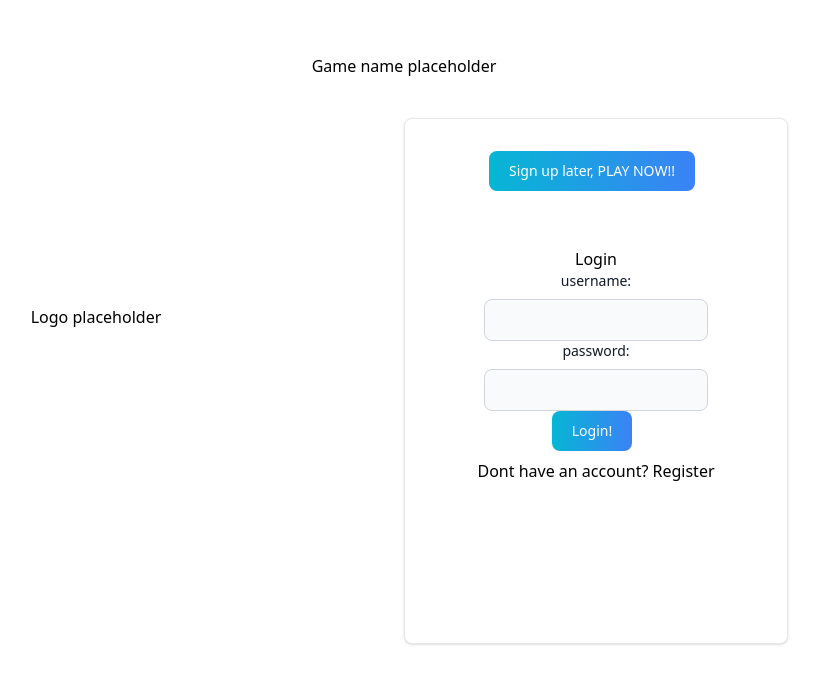
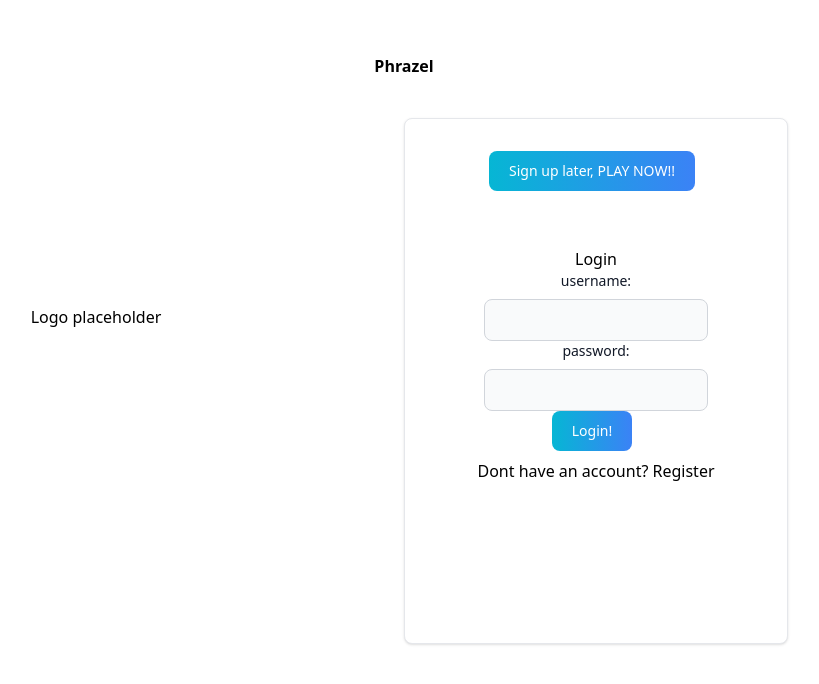
Before and after one commit to wowgr8/phrazel-frontend, a React (Create React App) app: page / in a window 1280 px wide. Shown: the part 170-854 px from the top of the page, without its empty margins (236-1055 px from the left). Built offline with nearby package versions, Linux system fonts and the light colour scheme.

Commit message:
add game name

```diff
--- a/src/components/LandingPage.js
+++ b/src/components/LandingPage.js
@@ -36,7 +36,7 @@ function LandingPage({ setUserName, userName }) {
   },[socket])
   return (
     <div className='my-56 '>
-      <>Game name placeholder</>
+      <strong>Phrazel</strong>
       <div className="container flex flex-col md:flex-row items-center px-6 mx-auto mt-10 space-y-0 md:space-y-0 bg-color-sky-300 columns-2">
         {/* Left Item */}
         <div className='flex flex-col mb-32 space-y-12 md:w-1/2'>
```
